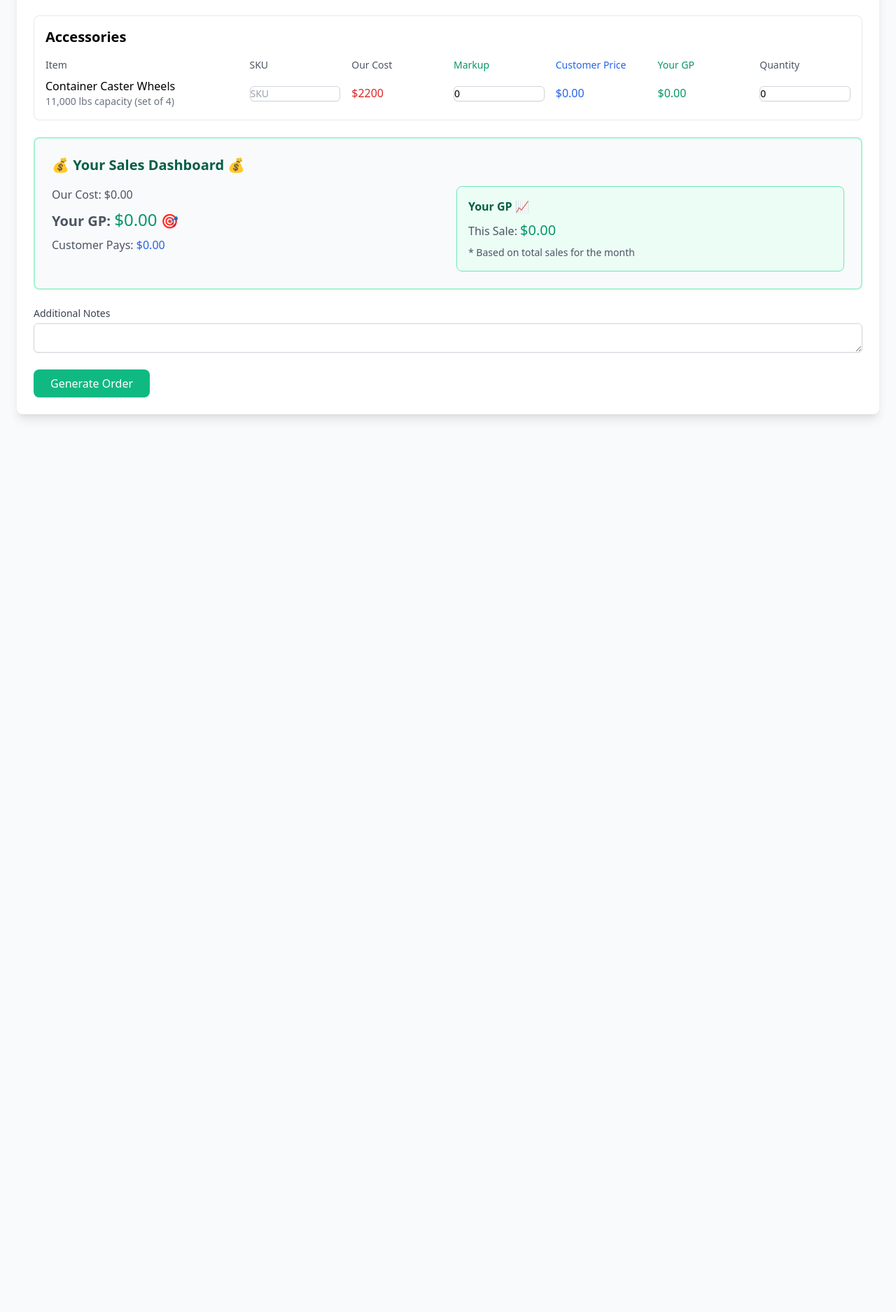
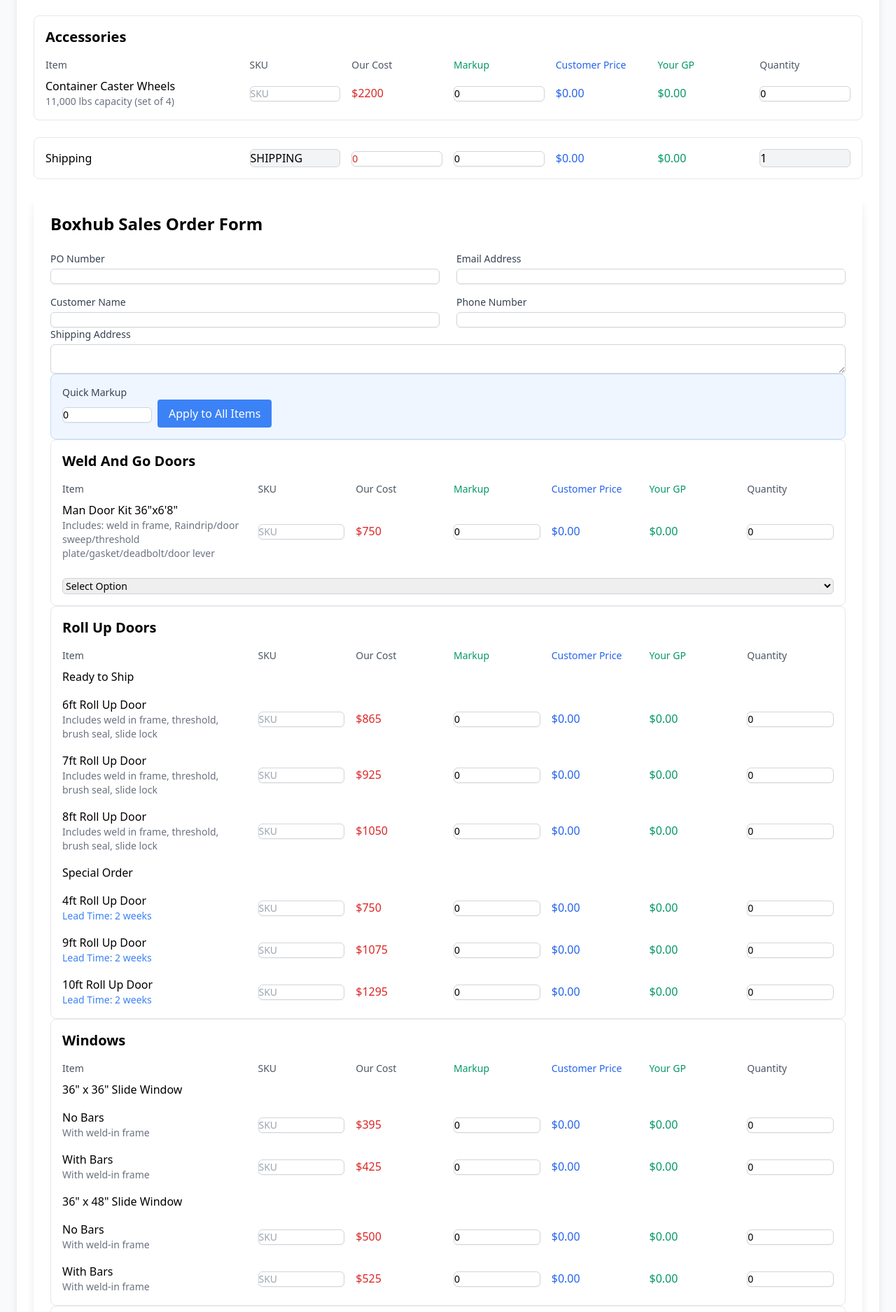
Before and after one commit to ryanE495/container-mod-system, a Flask app: page / in a window 1280 px wide. Shown: the part 3302-5177 px from the top of the page at 70% size. Before the commit the page ends 3901 px from the top, so only its background shows below. Run offline with Flask 3, Linux system fonts and the light colour scheme.

Commit message:
Updated order form with client requested GP calculations and shelter pricing

```diff
--- a/templates/order_form.html
+++ b/templates/order_form.html
@@ -123,198 +123,177 @@
                 </div>
             </div>
             {% endfor %}
-            <!-- Sales Dashboard -->
-            <div class="bg-gray-50 p-6 rounded-lg border-2 border-green-200">
-                <h2 class="text-xl font-bold mb-4 text-green-800">💰 Your Sales Dashboard 💰</h2>
-                <div class="grid grid-cols-1 md:grid-cols-2 gap-6">
-                    <div class="space-y-2">
-                        <p class="text-gray-600">Our Cost: <span id="baseTotal" class="font-medium text-gray-600">$0.00</span></p>
-                        <p class="text-gray-600 text-xl font-bold">Your GP: <span id="markupTotal" class="font-medium text-green-600 text-2xl">$0.00</span> 🎯</p>
-                        <p class="text-gray-600">Customer Pays: <span id="finalTotal" class="font-medium text-blue-600">$0.00</span></p>
+
+            <!-- Simple Shipping Line -->
+            <div class="border rounded-lg p-4">
+                <div class="grid grid-cols-8 gap-4 items-center product-row">
+                    <div class="col-span-2">Shipping</div>
+                    <div>
+                        <input type="text" value="SHIPPING" class="sku-input w-full rounded-md border border-gray-300 bg-gray-100" readonly>
                     </div>
-                    <div class="space-y-2 bg-green-50 p-4 rounded-lg border border-green-300">
-                        <h3 class="font-bold text-green-800">Your GP 📈</h3>
-                        <p class="text-gray-600">This Sale: <span id="potentialGP" class="font-medium text-green-600 text-xl">$0.00</span></p>
-                        <p class="text-sm text-gray-600">* Based on total sales for the month</p>
+                    <div class="text-red-600 font-medium our-cost">
+                        <input type="number" min="0" value="0"
+                               class="w-full rounded-md border border-gray-300 shadow-sm focus:border-indigo-500 focus:ring-indigo-500 sm:text-sm shipping-cost-input"
+                               data-base-price="0">
+                    </div>
+                    <div>
+                        <input type="number" min="0" max="100" value="0"
+                               class="markup-input w-full rounded-md border border-gray-300 shadow-sm focus:border-indigo-500 focus:ring-indigo-500 sm:text-sm"
+                               data-base-price="0">
+                    </div>
+                    <div class="customer-price text-blue-600 font-medium">$0.00</div>
+                    <div class="profit-margin text-green-600 font-medium">$0.00</div>
+                    <div>
+                        <input type="number" value="1" class="quantity-input w-full rounded-md border border-gray-300 bg-gray-100" readonly>
+                    </div>
+                </div>
+            </div>
+            <!DOCTYPE html>
+<html lang="en">
+<head>
+    <meta charset="UTF-8">
+    <meta name="viewport" content="width=device-width, initial-scale=1.0">
+    <title>Boxhub Sales Order Form</title>
+    <link href="https://unpkg.com/tailwindcss@^2.2/dist/tailwind.min.css" rel="stylesheet">
+</head>
+<body class="bg-gray-50 p-6">
+    <!-- Main Container -->
+    <div class="max-w-7xl mx-auto bg-white shadow-lg rounded-lg p-6">
+        <h1 class="text-2xl font-bold mb-6">Boxhub Sales Order Form</h1>
+
+        <!-- Customer Information Form -->
+        <form id="orderForm" class="space-y-6">
+            <!-- Customer Details Section -->
+            <div class="grid grid-cols-1 md:grid-cols-2 gap-6">
+                <div class="space-y-4">
+                    <div>
+                        <label class="block text-sm font-medium text-gray-700">PO Number</label>
+                        <input type="text" name="poNumber" class="mt-1 block w-full rounded-md border border-gray-300 shadow-sm focus:border-indigo-500 focus:ring-indigo-500 sm:text-sm">
+                    </div>
+                    <div>
+                        <label class="block text-sm font-medium text-gray-700">Customer Name</label>
+                        <input type="text" name="customerName" class="mt-1 block w-full rounded-md border border-gray-300 shadow-sm focus:border-indigo-500 focus:ring-indigo-500 sm:text-sm">
+                    </div>
+                </div>
+                <div class="space-y-4">
+                    <div>
+                        <label class="block text-sm font-medium text-gray-700">Email Address</label>
+                        <input type="email" name="email" class="mt-1 block w-full rounded-md border border-gray-300 shadow-sm focus:border-indigo-500 focus:ring-indigo-500 sm:text-sm">
+                    </div>
+                    <div>
+                        <label class="block text-sm font-medium text-gray-700">Phone Number</label>
+                        <input type="tel" name="phone" class="mt-1 block w-full rounded-md border border-gray-300 shadow-sm focus:border-indigo-500 focus:ring-indigo-500 sm:text-sm">
                     </div>
                 </div>
             </div>
 
-            <!-- Notes Section -->
+            <!-- Shipping Address -->
             <div>
-                <label class="block text-sm font-medium text-gray-700">Additional Notes</label>
-                <textarea name="notes" class="mt-1 block w-full rounded-md border border-gray-300 shadow-sm focus:border-indigo-500 focus:ring-indigo-500 sm:text-sm"></textarea>
+                <label class="block text-sm font-medium text-gray-700">Shipping Address</label>
+                <textarea name="address" class="mt-1 block w-full rounded-md border border-gray-300 shadow-sm focus:border-indigo-500 focus:ring-indigo-500 sm:text-sm"></textarea>
             </div>
 
-            <!-- Form Actions -->
-            <div class="flex space-x-4">
-                <button type="submit" class="bg-green-500 text-white px-6 py-2 rounded-lg hover:bg-green-600">Generate Order</button>
-                <div id="downloadContainer"></div>
+            <!-- Quick Markup Section -->
+            <div class="bg-blue-50 p-4 rounded-lg border border-blue-200">
+                <label class="block text-sm font-medium text-gray-700">Quick Markup</label>
+                <div class="flex items-center space-x-2">
+                    <input type="number" id="globalMarkup" min="0" value="0"
+                           class="mt-1 block w-32 rounded-md border border-gray-300 shadow-sm focus:border-indigo-500 focus:ring-indigo-500 sm:text-sm">
+                    <button type="button" id="applyMarkup"
+                            class="bg-blue-500 text-white px-4 py-2 rounded hover:bg-blue-600">Apply to All Items</button>
+                </div>
             </div>
-        </form>
-    </div>
+             <!-- Product Categories -->
+            {% for category, items in catalog.items() %}
+            <div class="border rounded-lg p-4">
+                <h2 class="text-xl font-semibold mb-4">{{ category|replace('_', ' ')|title }}</h2>
+                <!-- Product Grid Headers -->
+                <div class="grid grid-cols-8 gap-4 mb-2 font-medium text-sm text-gray-600">
+                    <div class="col-span-2">Item</div>
+                    <div>SKU</div>
+                    <div class="text-gray-600">Our Cost</div>
+                    <div class="text-green-600">Markup</div>
+                    <div class="text-blue-600">Customer Price</div>
+                    <div class="text-green-600">Your GP</div>
+                    <div>Quantity</div>
+                </div>
 
-    <!-- JavaScript for form functionality -->
-    <script>
-        document.addEventListener('DOMContentLoaded', function() {
-            // Initialize form elements
-            const form = document.getElementById('orderForm');
-            const globalMarkupInput = document.getElementById('globalMarkup');
-            const applyMarkupButton = document.getElementById('applyMarkup');
+                <!-- Product Items -->
+                <div class="space-y-4">
+                    {% for name, details in items.items() recursive %}
+                    {% if details.price is defined %}
+                    <div class="grid grid-cols-8 gap-4 items-center product-row">
+                        <div class="col-span-2">
+                            {{ name }}
+                            {% if details.description %}
+                            <p class="text-sm text-gray-500">{{ details.description }}</p>
+                            {% endif %}
+                            {% if details.capacity %}
+                            <p class="text-sm text-gray-500">Capacity: {{ details.capacity }}</p>
+                            {% endif %}
+                            {% if details.lead_time %}
+                            <p class="text-sm text-blue-500">Lead Time: {{ details.lead_time }}</p>
+                            {% endif %}
+                        </div>
+                        <div>
+                            <input type="text" placeholder="SKU"
+                                   class="sku-input w-full rounded-md border border-gray-300 shadow-sm focus:border-indigo-500 focus:ring-indigo-500 sm:text-sm">
+                        </div>
+                        <div class="text-red-600 font-medium our-cost">${{ details.price }}</div>
+                        <div>
+                            <input type="number" min="0" max="100" value="0"
+                                   class="markup-input w-full rounded-md border border-gray-300 shadow-sm focus:border-indigo-500 focus:ring-indigo-500 sm:text-sm"
+                                   data-base-price="{{ details.price }}">
+                        </div>
+                        <div class="customer-price text-blue-600 font-medium">$0.00</div>
+                        <div class="profit-margin text-green-600 font-medium">$0.00</div>
+                        <div>
+                            <input type="number" min="0" value="0"
+                                   class="quantity-input w-full rounded-md border border-gray-300 shadow-sm focus:border-indigo-500 focus:ring-indigo-500 sm:text-sm">
+                        </div>
+                        {% if details.options %}
+                        <div class="col-span-8 mt-2">
+                            <select class="w-full rounded-md border border-gray-300 shadow-sm focus:border-indigo-500 focus:ring-indigo-500 sm:text-sm">
+                                <option value="">Select Option</option>
+                                {% for option in details.options %}
+                                <option value="{{ option }}">{{ option }}</option>
+                                {% endfor %}
+                            </select>
+                        </div>
+                        {% endif %}
+                    </div>
+                    {% else %}
+                    <div class="space-y-4">
+                        <h3 class="font-medium">{{ name }}</h3>
+                        {{ loop(items[name].items()) }}
+                    </div>
+                    {% endif %}
+                    {% endfor %}
+                </div>
+            </div>
+            {% endfor %}
 
-            // Prevent form submission on Enter key
-            form.addEventListener('keypress', function(e) {
-                if (e.key === 'Enter' && e.target.type !== 'textarea') {
-                    e.preventDefault();
-                }
-            });
-
-            // Handle global markup application
-            applyMarkupButton.addEventListener('click', function() {
-                const markupValue = parseFloat(globalMarkupInput.value) || 0;
-                document.querySelectorAll('.markup-input').forEach(input => {
-                    input.value = markupValue;
-                    updateMarkupTotal(input.closest('.product-row'));
-                });
-                updateTotals();
-            });
-
-            // Handle input changes
-            document.addEventListener('input', function(e) {
-                if (e.target.classList.contains('markup-input') ||
-                    e.target.classList.contains('quantity-input')) {
-                    updateMarkupTotal(e.target.closest('.product-row'));
-                    updateTotals();
-                }
-            });
-
-            // Calculate totals for a single row
-            function updateMarkupTotal(row) {
-                if (!row) return null;
-
-                const basePrice = parseFloat(row.querySelector('.markup-input').dataset.basePrice) || 0;
-                const quantity = parseInt(row.querySelector('.quantity-input').value) || 0;
-                const markup = parseFloat(row.querySelector('.markup-input').value) || 0;
-
-                // Calculate prices and GP
-                const customerPrice = basePrice * (1 + markup / 100);
-                const grossProfit = customerPrice - basePrice;
-
-                // Update display values
-                row.querySelector('.customer-price').textContent = `$${customerPrice.toFixed(2)}`;
-                row.querySelector('.profit-margin').textContent = `$${grossProfit.toFixed(2)}`;
-
-                return {
-                    baseTotal: basePrice * quantity,
-                    grossProfit: grossProfit * quantity,
-                    total: customerPrice * quantity
-                };
-            }
-
-            // Update all totals in the dashboard
-            function updateTotals() {
-                let totalBase = 0;
-                let totalGP = 0;
-                let finalTotal = 0;
-
-                document.querySelectorAll('.markup-input').forEach(markupInput => {
-                    const row = markupInput.closest('.product-row');
-                    const quantity = parseInt(row.querySelector('.quantity-input').value) || 0;
-                    if (quantity > 0) {
-                        const totals = updateMarkupTotal(row);
-                        if (totals) {
-                            totalBase += totals.baseTotal;
-                            totalGP += totals.grossProfit;
-                            finalTotal += totals.total;
-                        }
-                    }
-                });
-
-                // Update dashboard displays
-                document.getElementById('baseTotal').textContent = `$${totalBase.toFixed(2)}`;
-                document.getElementById('markupTotal').textContent = `$${totalGP.toFixed(2)}`;
-                document.getElementById('finalTotal').textContent = `$${finalTotal.toFixed(2)}`;
-                document.getElementById('potentialGP').textContent = `$${totalGP.toFixed(2)}`;
-            }
-
-            // Handle form submission
-            form.addEventListener('submit', async function(e) {
-                e.preventDefault();
-
-                const formData = {
-                    customer: {
-                        name: form.querySelector('[name="customerName"]').value.trim(),
-                        email: form.querySelector('[name="email"]').value.trim(),
-                        phone: form.querySelector('[name="phone"]').value.trim(),
-                        address: form.querySelector('[name="address"]').value.trim(),
-                        poNumber: form.querySelector('[name="poNumber"]').value.trim()
-                    },
-                    items: [],
-                    notes: form.querySelector('[name="notes"]').value.trim()
-                };
-
-                // Collect item data
-                document.querySelectorAll('.markup-input').forEach(item => {
-                    const row = item.closest('.product-row');
-                    const quantity = parseInt(row.querySelector('.quantity-input').value) || 0;
-
-                    if (quantity > 0) {
-                        const nameElement = row.querySelector('.col-span-2');
-                        const skuInput = row.querySelector('.sku-input');
-                        const optionSelect = row.querySelector('select');
-                        const basePrice = parseFloat(item.dataset.basePrice);
-                        const markup = parseFloat(item.value) || 0;
-
-                        formData.items.push({
-                            name: nameElement.childNodes[0].textContent.trim(),
-                            sku: skuInput ? skuInput.value.trim() : '',
-                            basePrice: basePrice,
-                            markup: markup,
-                            quantity: quantity,
-                            option: optionSelect ? optionSelect.value : null
-                        });
-                    }
-                });
-
-                // Validate form data
-                if (formData.items.length === 0) {
-                    alert('Please select at least one item with a quantity greater than 0');
-                    return;
-                }
-
-                try {
-                    // Submit to server
-                    const response = await fetch('/generate-quote', {
-                        method: 'POST',
-                        headers: {
-                            'Content-Type': 'application/json'
-                        },
-                        body: JSON.stringify(formData)
-                    });
-
-                    if (!response.ok) {
-                        throw new Error(`HTTP error! status: ${response.status}`);
-                    }
-
-                    const result = await response.json();
-
-                    if (result.success) {
-                        const downloadContainer = document.getElementById('downloadContainer');
-                        downloadContainer.innerHTML = `<a href="/download-pdf/${result.order_id}" class="bg-blue-500 text-white px-6 py-2 rounded-lg hover:bg-blue-600">Download PDF</a>`;
-                        alert('Order generated successfully!');
-                    } else {
-                        throw new Error(result.error || 'Failed to generate order');
-                    }
-
-                } catch (error) {
-                    console.error('Error:', error);
-                    alert('Error generating order: ' + error.message);
-                }
-            });
-
-            // Initialize calculations on page load
-            updateTotals();
-        });
-    </script>
-</body>
-</html>
+            <!-- Simple Shipping Line -->
+            <div class="border rounded-lg p-4">
+                <div class="grid grid-cols-8 gap-4 items-center product-row">
+                    <div class="col-span-2">Shipping</div>
+                    <div>
+                        <input type="text" value="SHIPPING" class="sku-input w-full rounded-md border border-gray-300 bg-gray-100" readonly>
+                    </div>
+                    <div class="text-red-600 font-medium our-cost">
+                        <input type="number" min="0" value="0"
+                               class="w-full rounded-md border border-gray-300 shadow-sm focus:border-indigo-500 focus:ring-indigo-500 sm:text-sm shipping-cost-input"
+                               data-base-price="0">
+                    </div>
+                    <div>
+                        <input type="number" min="0" max="100" value="0"
+                               class="markup-input w-full rounded-md border border-gray-300 shadow-sm focus:border-indigo-500 focus:ring-indigo-500 sm:text-sm"
+                               data-base-price="0">
+                    </div>
+                    <div class="customer-price text-blue-600 font-medium">$0.00</div>
+                    <div class="profit-margin text-green-600 font-medium">$0.00</div>
+                    <div>
+                        <input type="number" value="1" class="quantity-input w-full rounded-md border border-gray-300 bg-gray-100" readonly>
+                    </div>
+                </div>
+            </div>
```
